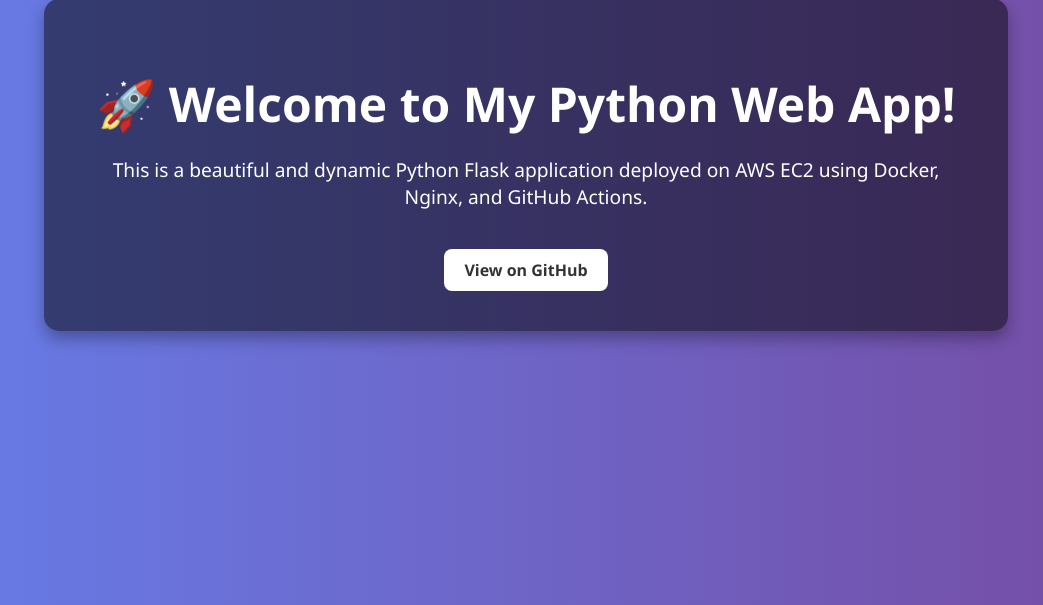
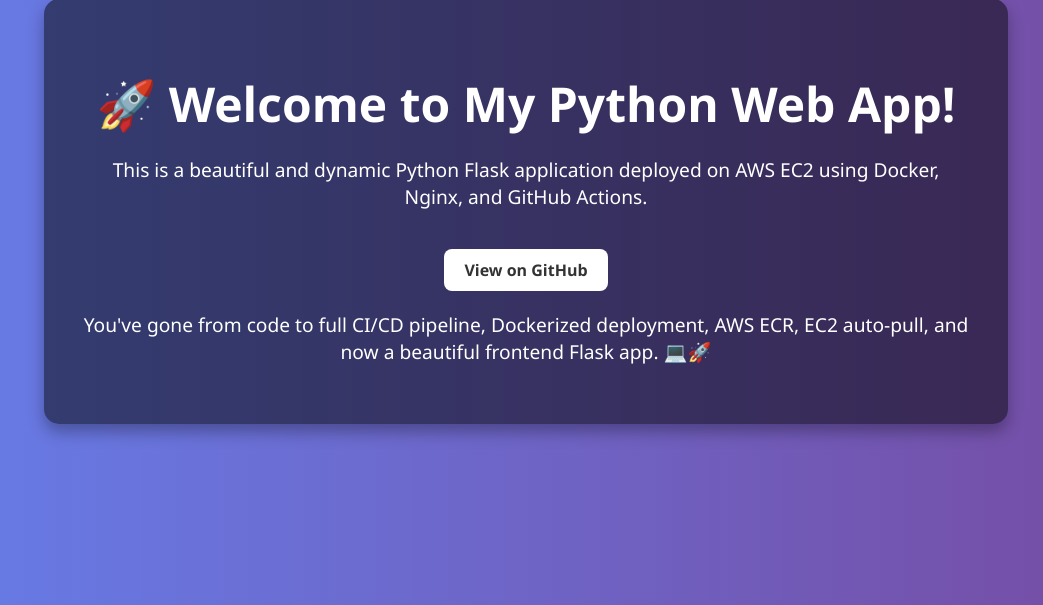
Before and after one commit to devops-chaos/my-python-app, a Flask app: page / in a window 1280 px wide. Shown: the part 109-714 px from the top of the page, without its empty margins (114-1157 px from the left). Run offline with Flask 3, Linux system fonts and the light colour scheme.

Commit message:
index.html edited

```diff
--- a/templates/index.html
+++ b/templates/index.html
@@ -10,6 +10,7 @@
         <h1>🚀 Welcome to My Python Web App!</h1>
         <p>This is a beautiful and dynamic Python Flask application deployed on AWS EC2 using Docker, Nginx, and GitHub Actions.</p>
         <a href="https://github.com/devops-chaos/my-python-app" target="_blank">View on GitHub</a>
+        <p>You've gone from code to full CI/CD pipeline, Dockerized deployment, AWS ECR, EC2 auto-pull, and now a beautiful frontend Flask app. 💻🚀</p>
     </div>
 </body>
 </html>
```
